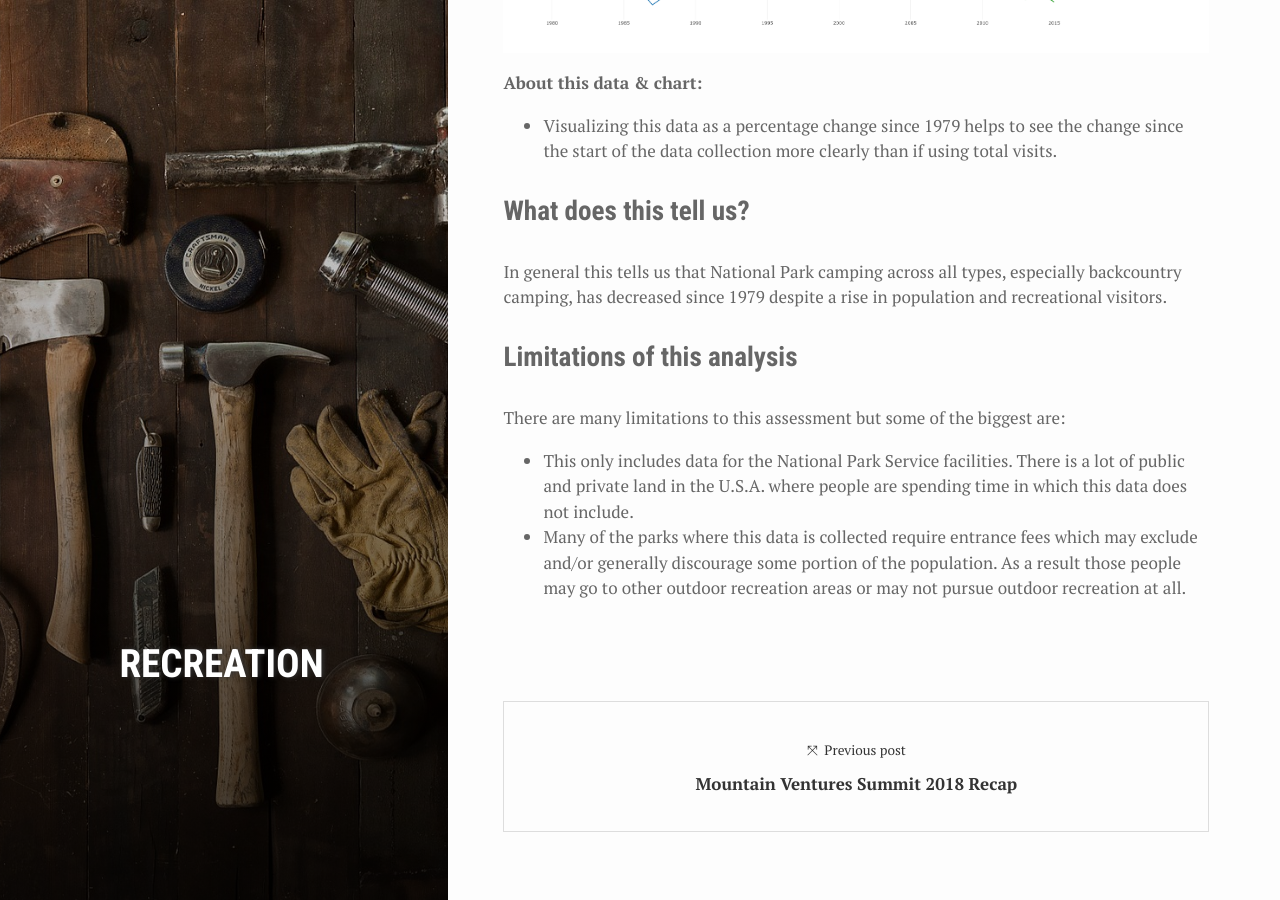
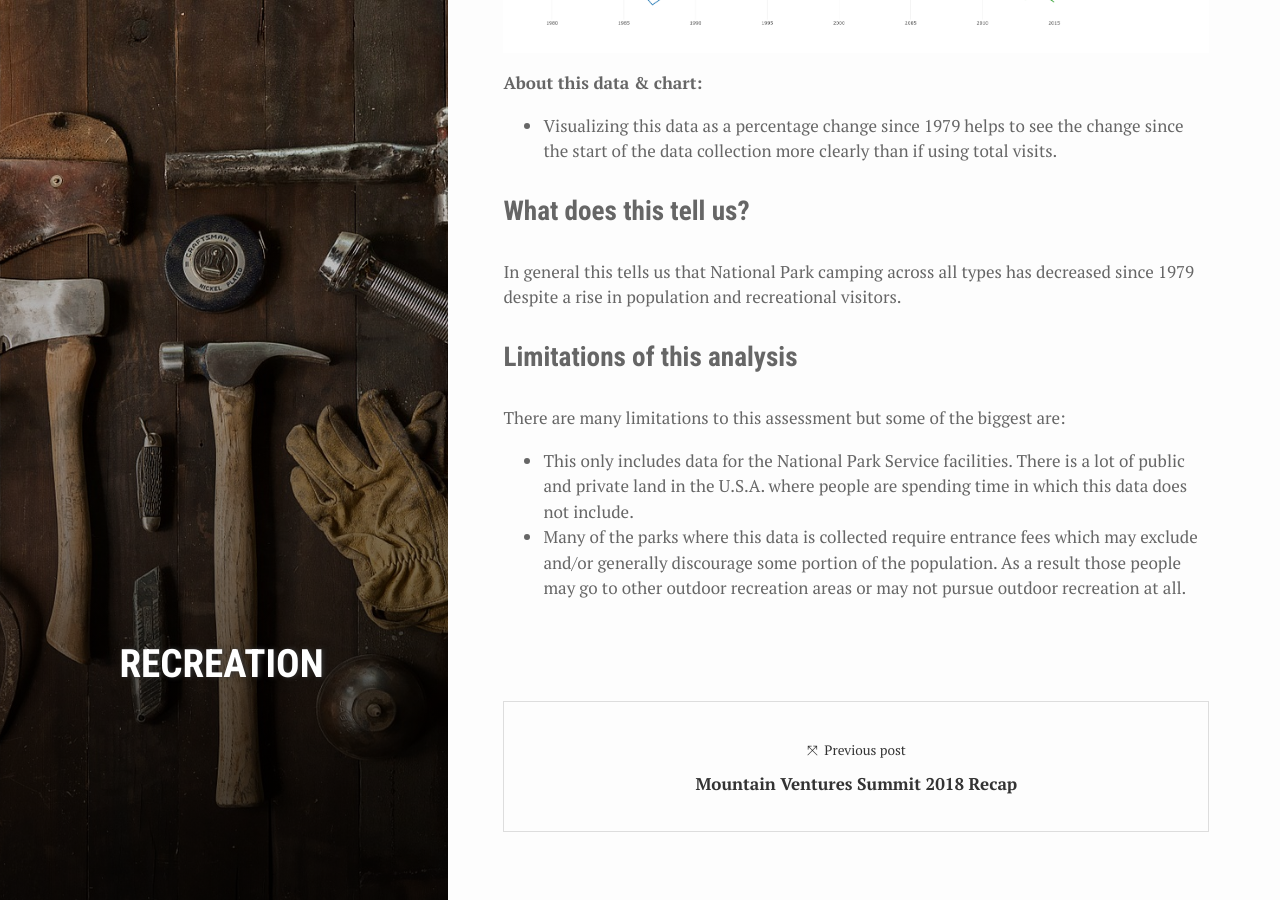
Before and after one commit to justinlewis/jmapping, a Jekyll site: the page built from _posts/2019-03-23-backcountry-recreation-patterns.markdown, in a window 1280 px wide and 900 px high, scrolled down 3046 px. Built offline with Jekyll 4.4.1, drawn with Linux system fonts in a browser that asks for light colours; nearby versions of some CDN libraries; comment, search, counter and statistics services are not loaded.

Commit message:
Update 2019-03-23-backcountry-recreation-patterns.markdown

```diff
--- a/_posts/2019-03-23-backcountry-recreation-patterns.markdown
+++ b/_posts/2019-03-23-backcountry-recreation-patterns.markdown
@@ -49,7 +49,7 @@ It might not seem surprising that backcountry visitors have declined since the w
 * Visualizing this data as a percentage change since 1979 helps to see the change since the start of the data collection more clearly than if using total visits.
 
 ### What does this tell us?
-In general this tells us that National Park camping across all types, especially backcountry camping, has decreased since 1979 despite a rise in population and recreational visitors.
+In general this tells us that National Park camping across all types has decreased since 1979 despite a rise in population and recreational visitors.
 
 ### Limitations of this analysis
 There are many limitations to this assessment but some of the biggest are:
```
